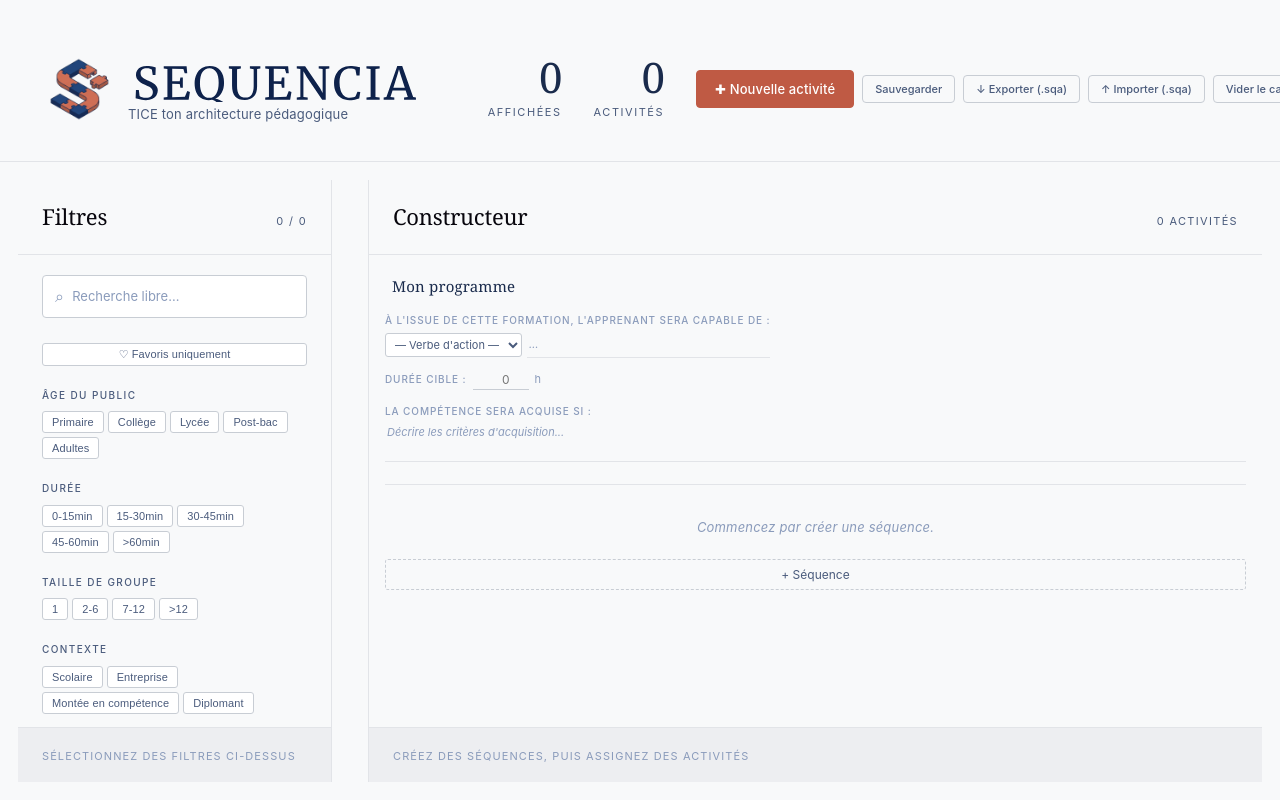
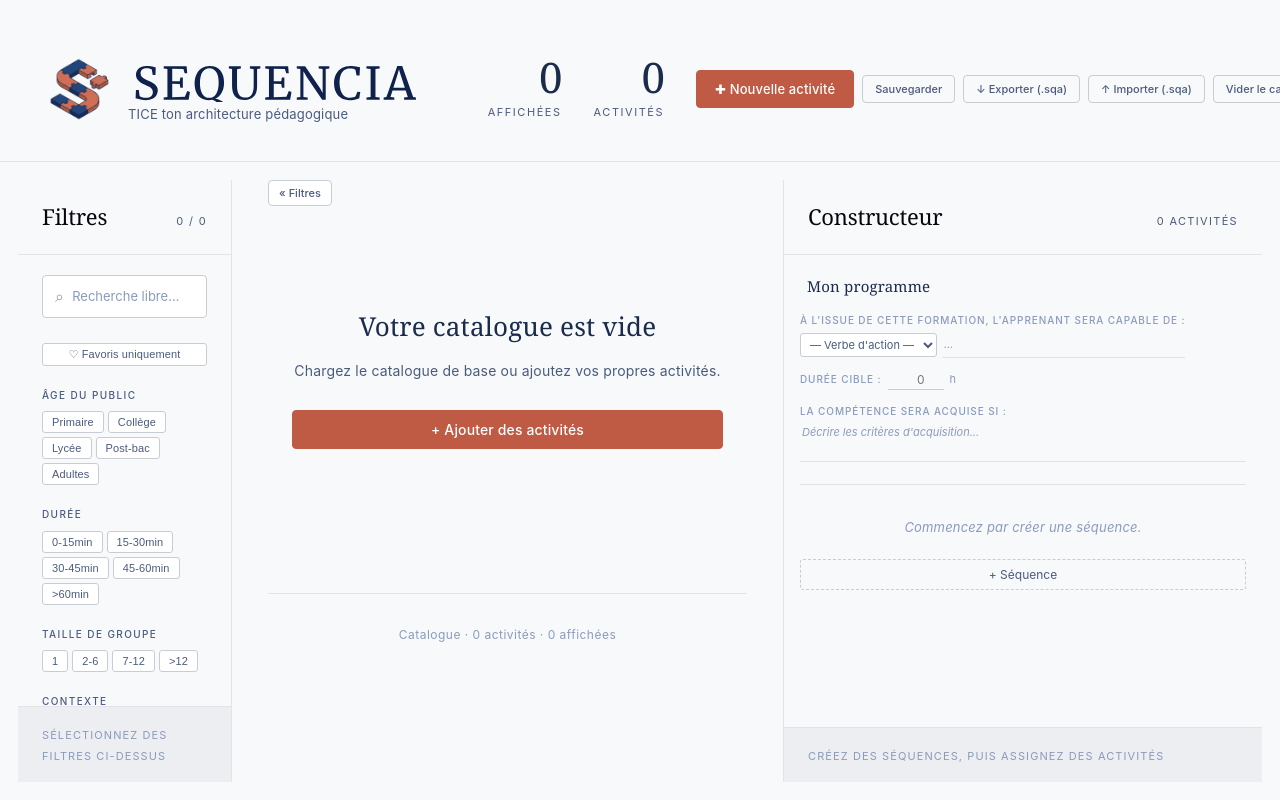
Before and after one commit to flox13400-web/catalogue-activites, a React (Vite) app: page / in a window 1280 px wide. Built offline with nearby package versions, Linux system fonts and the light colour scheme.

Commit message:
feat(layout): Refonte de l'interface en 3 colonnes (Filtres, Catalogue, Constructeur)

```diff
--- a/src/catalogue.jsx
+++ b/src/catalogue.jsx
@@ -355,7 +355,7 @@ export default function Catalogue() {
         <div className="mobile-backdrop" onClick={() => setMobilePanelOpen(null)} />
       )}
       <div className="app-body">
-        <aside className="app-sidebar">
+        <aside className="app-filters">
           <FilterPanel
             filtres={filtres}
             setFiltres={setFiltres}
@@ -366,8 +366,9 @@ export default function Catalogue() {
             mobileOpen={mobilePanelOpen === "filters"}
             onMobileClose={() => setMobilePanelOpen(null)}
           />
-          <div className="catalogue-content">
-            <div className="main-topbar">
+        </aside>
+        <section className="app-catalogue">
+          <div className="main-topbar">
               <button
                 className="sidebar-toggle-btn"
                 onClick={() => setSidebarOpen(o => !o)}
@@ -406,8 +407,7 @@ export default function Catalogue() {
             <footer className="app-footer">
               <p>Catalogue · {activites.length} activité{activites.length !== 1 ? "s" : ""} · {activitesFiltrees.length} affichées</p>
             </footer>
-          </div>
-        </aside>
+          </section>
         <main className="app-main">
           <SequenceBuilder
             programme={programme}
--- a/src/styles/global.css
+++ b/src/styles/global.css
@@ -255,20 +255,20 @@ body, .app {
 
 .app-body {
   display: grid;
-  grid-template-columns: 350px 1fr; /* 350px pour le panneau latéral, le reste pour le constructeur */
+  grid-template-columns: 250px 1fr 1fr; /* 3 colonnes: filtres, catalogue, constructeur */
   flex: 1; /* Remplit l'espace restant sous le header */
   overflow: hidden;
   width: 100%;
 }
 
-.app-sidebar, .app-main {
+.app-filters, .app-catalogue, .app-main {
   overflow-y: auto; /* Active le défilement indépendant */
   height: 100%;
   padding: 1rem; /* Espace de respiration interne */
 }
 
 @media print {
-  .app-layout, .app-body, .app-sidebar, .app-main {
+  .app-layout, .app-body, .app-filters, .app-catalogue, .app-main {
     display: block !important;
     height: auto !important;
     overflow: visible !important;
```
